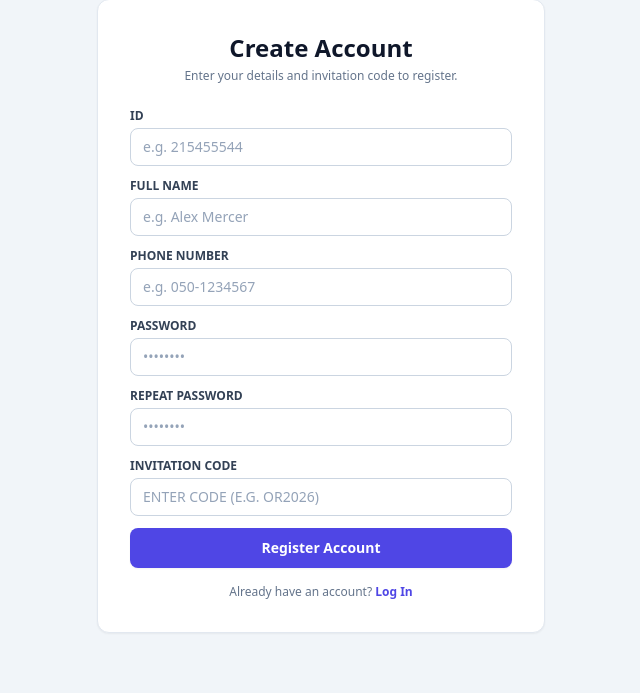
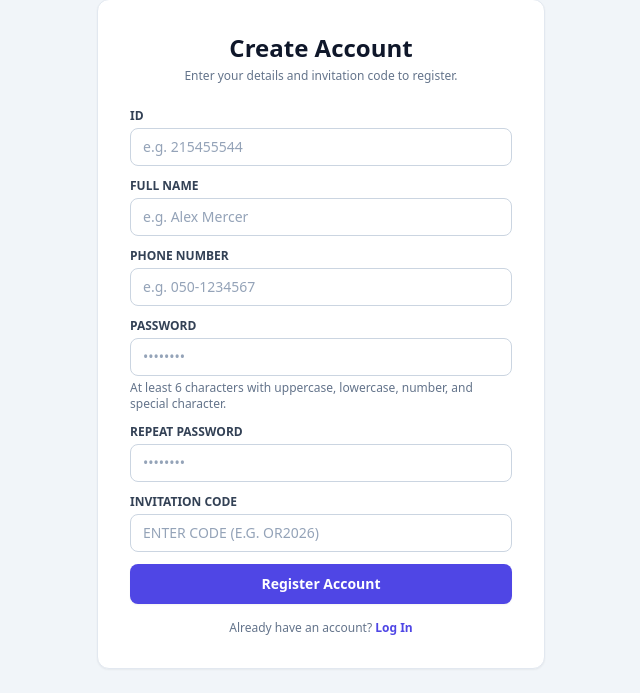
Before and after one commit to orash1235-arch/Route_planner, a Flask app: page /auth/register in a window 1280 px wide. Shown: the part 110-803 px from the top of the page, without its empty margins (319-959 px from the left). Before the commit the page ends 743 px from the top, so only its background shows below. Run offline with Flask 3, Linux system fonts and the light colour scheme; some libraries are stand-ins or nearby versions.

Commit message:
changes to auth

```diff
--- a/app/routes/auth.py
+++ b/app/routes/auth.py
@@ -1,6 +1,9 @@
-from functools import wraps
+import re
+from urllib.parse import urljoin, urlparse
+
 from flask import Blueprint, render_template, request, redirect, url_for, flash
 from flask_login import login_user, logout_user, login_required, current_user
+from sqlalchemy.exc import IntegrityError
 from werkzeug.security import generate_password_hash, check_password_hash
 from app import db
 from app.models import User
@@ -8,6 +11,28 @@ from app.models import User
 auth_bp = Blueprint('auth', __name__, url_prefix='/auth')
 
 VALID_INVITATION_CODES = ["OR2026", "NORTH-ADMIN", "TRIP-TEAM"]
+PASSWORD_REQUIREMENTS = (
+    "Password must be at least 6 characters and include an uppercase letter, "
+    "a lowercase letter, a number, and a special character."
+)
+
+
+def is_strong_password(password):
+    return bool(
+        len(password) >= 6
+        and re.search(r"[A-Z]", password)
+        and re.search(r"[a-z]", password)
+        and re.search(r"\d", password)
+        and re.search(r"[^A-Za-z0-9]", password)
+    )
+
+
+def is_safe_next_url(target):
+    if not target:
+        return False
+
+    reference = urlparse(urljoin(request.host_url, target))
+    return reference.scheme in {"http", "https"} and reference.netloc == request.host
 
 @auth_bp.route('/register', methods=['GET', 'POST'])
 def register():
@@ -45,6 +70,10 @@ def register():
             flash("Passwords do not match.", "danger")
             return render_template('register.html', form_data=form_data)
 
+        if not is_strong_password(password):
+            flash(PASSWORD_REQUIREMENTS, "danger")
+            return render_template('register.html', form_data=form_data)
+
         if invitation_code not in VALID_INVITATION_CODES:
             flash("Invalid invitation code.", "danger")
             return render_template('register.html', form_data=form_data)
@@ -63,7 +92,12 @@ def register():
         )
 
         db.session.add(new_user)
-        db.session.commit()
+        try:
+            db.session.commit()
+        except IntegrityError:
+            db.session.rollback()
+            flash("User ID already exists.", "danger")
+            return render_template('register.html', form_data=form_data)
 
         # Log the user in via Flask-Login
         login_user(new_user)
@@ -86,13 +120,15 @@ def login():
         user_id_val = user_id
 
         user = User.query.get(user_id)
-        if user and check_password_hash(user.password_hash, password):
+        if user and password and check_password_hash(user.password_hash, password):
             # Log the user in via Flask-Login
             login_user(user)
 
             flash("Successfully logged in!", "success")
             next_page = request.args.get('next')
-            return redirect(next_page or url_for('trips.list_trips'))
+            if next_page and is_safe_next_url(next_page):
+                return redirect(next_page)
+            return redirect(url_for('trips.list_trips'))
 
         flash("Invalid user ID or password.", "danger")
 
--- a/app/templates/register.HTML
+++ b/app/templates/register.HTML
@@ -43,8 +43,9 @@
             <label class="block text-xs font-semibold text-slate-700 dark:text-slate-300 uppercase mb-1" data-en="Password" data-he="סיסמה">
                 Password
             </label>
-            <input type="password" name="password" required placeholder="••••••••"
+                        <input type="password" name="password" required minlength="6" autocomplete="new-password" placeholder="••••••••"
                    class="w-full px-3 py-2 border border-slate-300 dark:border-slate-600 rounded-lg text-sm bg-white dark:bg-slate-900 text-slate-900 dark:text-white placeholder:text-slate-400 dark:placeholder:text-slate-500 focus:outline-none focus:ring-2 focus:ring-indigo-500 transition-colors">
+                        <p class="text-xs text-slate-500 dark:text-slate-400 mt-1">At least 6 characters with uppercase, lowercase, number, and special character.</p>
         </div>
 
         <!-- Repeat Password Field -->
@@ -52,7 +53,7 @@
             <label class="block text-xs font-semibold text-slate-700 dark:text-slate-300 uppercase mb-1" data-en="Repeat Password" data-he="אימות סיסמה">
                 Repeat Password
             </label>
-            <input type="password" name="repeat_password" required placeholder="••••••••"
+            <input type="password" name="repeat_password" required minlength="6" autocomplete="new-password" placeholder="••••••••"
                    class="w-full px-3 py-2 border border-slate-300 dark:border-slate-600 rounded-lg text-sm bg-white dark:bg-slate-900 text-slate-900 dark:text-white placeholder:text-slate-400 dark:placeholder:text-slate-500 focus:outline-none focus:ring-2 focus:ring-indigo-500 transition-colors">
         </div>
 
--- a/app/templates/sites.HTML
+++ b/app/templates/sites.HTML
@@ -17,7 +17,7 @@
                 <span class="font-bold text-indigo-600 dark:text-indigo-400" id="totalSitesCount">{{ sites | length }}</span>
             </span>
 
-
+           {% if current_user.used_invitation_code == 'NORTH-ADMIN' %}
 
             <!-- Export to CSV Button -->
             <button onclick="exportSitesToCSV()" class="bg-emerald-600 hover:bg-emerald-500 dark:bg-emerald-700 dark:hover:bg-emerald-600 text-white px-3.5 py-1.5 rounded-lg text-xs font-medium transition flex items-center gap-1.5 shadow-sm">
@@ -25,7 +25,7 @@
                 <span data-en="Export CSV" data-he="ייצוא CSV">Export CSV</span>
             </button>
 
-            {% if current_user.used_invitation_code == 'NORTH-ADMIN' %}
+
             <!-- Add Site Button -->
             <button onclick="openAddModal()" class="bg-indigo-600 hover:bg-indigo-500 text-white px-3.5 py-1.5 rounded-lg text-xs font-medium transition flex items-center gap-1.5 shadow-sm">
                 <span>+</span>
```
